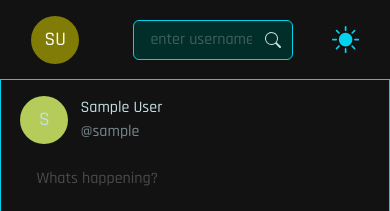
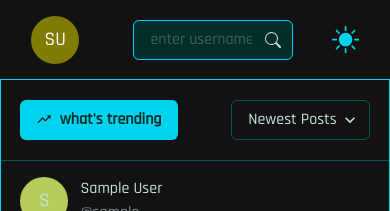
Before and after one commit to poornima-alugubelly/asimov-wired, a React (Create React App) app: page / in a window 390 px wide. Shown: the top 211 px of the page. Built offline with nearby package versions, Linux system fonts and the light colour scheme; no server answers; sample sign-in values are in the browser's storage; what miragejs would draw is missing.

Commit message:
feat: made sort option responsive

```diff
--- a/src/features/Home/Home.jsx
+++ b/src/features/Home/Home.jsx
@@ -19,6 +19,7 @@ import { NavBar } from "../../components/NavBar";
 import { BottomNav } from "../../components/BottomNav";
 import { Footer } from "../../components/Footer";
 import { getAllUsers } from "..";
+import { SortButtons } from "./components/SortButtons";
 
 export const Home = () => {
 	const colorToggler = useColorToggler();
@@ -49,6 +50,13 @@ export const Home = () => {
 									{...postsGridContainer}
 									borderColor={colorToggler(400)}
 								>
+									<Center
+										display={["block", "block", "block", "none"]}
+										borderBottom={"1px solid"}
+										borderBottomColor={colorToggler(600)}
+									>
+										<SortButtons />
+									</Center>
 									<Box
 										borderBottom={"1px solid"}
 										borderBottomColor={colorToggler(600)}
--- /dev/null
+++ b/src/features/Home/components/SortButtons.jsx
@@ -0,0 +1,83 @@
+import {
+	Box,
+	Button,
+	Center,
+	Flex,
+	Text,
+	Menu,
+	MenuButton,
+	MenuList,
+	MenuItem,
+	Select,
+} from "@chakra-ui/react";
+import { BiTrendingUp } from "react-icons/bi";
+import { BsChevronDown } from "react-icons/bs";
+import { useDispatch } from "react-redux";
+import { useColorToggler } from "../../../hooks/useColorToggler";
+import { sortByValue } from "../..";
+import { useState } from "react";
+
+export const SortButtons = () => {
+	const colorToggler = useColorToggler();
+	const dispatch = useDispatch();
+	const [selectVal, setSelectVal] = useState("Newest");
+	const changeHandler = (e) => {
+		setSelectVal(e.target.value);
+		dispatch(sortByValue(e.target.value));
+	};
+	return (
+		<Flex
+			direction={["row", "row", "row", "column"]}
+			py={["5", "5", "5", "0"]}
+			justifyContent={[
+				"space-around",
+				"space-around",
+				"space-around",
+				"flex-start",
+			]}
+			width={["100%", "100%", "100%", "48"]}
+			gap="4"
+		>
+			<Button
+				leftIcon={<BiTrendingUp />}
+				onClick={() => dispatch(sortByValue("trending"))}
+			>
+				what's trending
+			</Button>
+			<Select
+				placeholder="Date Posted"
+				bgColor={colorToggler(800)}
+				value={selectVal}
+				onChange={changeHandler}
+				w={["fit-content", "fit-content", "fit-content", "100%"]}
+				borderColor={colorToggler(600)}
+			>
+				<option value="Oldest" bgColor={colorToggler(400)}>
+					Oldest Posts
+				</option>
+
+				<option value="Newest">Newest Posts</option>
+			</Select>
+			{/* <Menu>
+
+				<MenuButton as={Button} rightIcon={<BsChevronDown />}>
+					<Text> Date Posted</Text>
+				</MenuButton>
+				<MenuList bgColor={colorToggler(800)}>
+					<MenuItem
+						onClick={() => dispatch(sortByValue("oldest"))}
+						_hover={{ bgColor: colorToggler(900) }}
+					>
+						Oldest
+					</MenuItem>
+					<MenuItem
+						onClick={() => dispatch(sortByValue("newest"))}
+						_hover={{ bgColor: colorToggler(900) }}
+					>
+						Newest
+					</MenuItem>
+				</MenuList>
+			</Menu> */}
+		</Flex>
+	);
+};
--- a/src/features/Home/components/SortPosts.jsx
+++ b/src/features/Home/components/SortPosts.jsx
@@ -1,56 +1,13 @@
-import {
-	Box,
-	Button,
-	Center,
-	Flex,
-	Text,
-	Menu,
-	MenuButton,
-	MenuList,
-	MenuItem,
-} from "@chakra-ui/react";
-import { BiTrendingUp } from "react-icons/bi";
-import { BsChevronDown } from "react-icons/bs";
-import { useColorToggler } from "../../../hooks/useColorToggler";
-import { useDispatch } from "react-redux";
-import { sortByValue } from "../../../features";
+import { Box, Text } from "@chakra-ui/react";
+import { SortButtons } from "./SortButtons";
 
 export const SortPosts = () => {
-	const colorToggler = useColorToggler();
-	const dispatch = useDispatch();
-
 	return (
 		<Box mb="2">
 			<Text mb="2" fontSize="xl">
 				Sort By
 			</Text>
-			<Flex direction={"column"} justifyContent="flex-start" width="48" gap="4">
-				<Button
-					leftIcon={<BiTrendingUp />}
-					onClick={() => dispatch(sortByValue("trending"))}
-				>
-					what's trending
-				</Button>
-				<Menu>
-					<MenuButton as={Button} rightIcon={<BsChevronDown />}>
-						<Text> Date Posted</Text>
-					</MenuButton>
-					<MenuList bgColor={colorToggler(800)}>
-						<MenuItem
-							onClick={() => dispatch(sortByValue("oldest"))}
-							_hover={{ bgColor: colorToggler(900) }}
-						>
-							Oldest
-						</MenuItem>
-						<MenuItem
-							onClick={() => dispatch(sortByValue("newest"))}
-							_hover={{ bgColor: colorToggler(900) }}
-						>
-							Newest
-						</MenuItem>
-					</MenuList>
-				</Menu>
-			</Flex>
+			<SortButtons />
 		</Box>
 	);
 };
--- a/src/features/Posts/AllPosts.jsx
+++ b/src/features/Posts/AllPosts.jsx
@@ -21,7 +21,7 @@ export const AllPosts = () => {
 	} else {
 		const userFeed = getUserFeed(allPosts, following, username);
 
-		if (sortBy === "oldest") {
+		if (sortBy === "Oldest") {
 			allPosts = sortByDate(userFeed, true);
 		} else {
 			allPosts = sortByDate(userFeed);
@@ -46,7 +46,6 @@ export const AllPosts = () => {
 				>
 					<Center>
 						<PostCard postDetails={post} />
-						<Box></Box>
 					</Center>
 				</Box>
 			))}
--- a/src/features/Posts/PostCard.jsx
+++ b/src/features/Posts/PostCard.jsx
@@ -115,10 +115,6 @@ export const PostCard = ({ postDetails }) => {
 				>
 					<HStack spacing="2">
 						<AvatarCard username={postDetails?.username} />
-						<HStack spacing="1">
-							<Text>{`${postDetails?.firstName} ${postDetails?.lastName}`}</Text>
-							<Text color="gray">{`@${postDetails?.username}`}</Text>
-						</HStack>
 						<Text color="gray">•</Text>{" "}
 						<Text color="gray">
 							{getTimeDifference(postDetails?.createdAt)}
```
